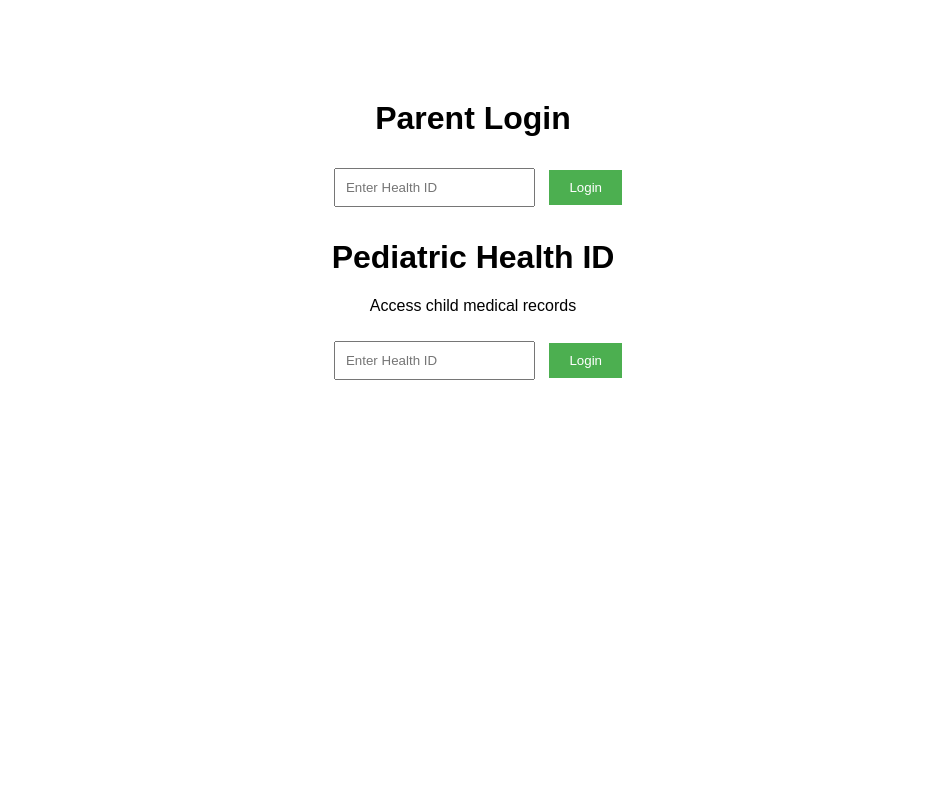
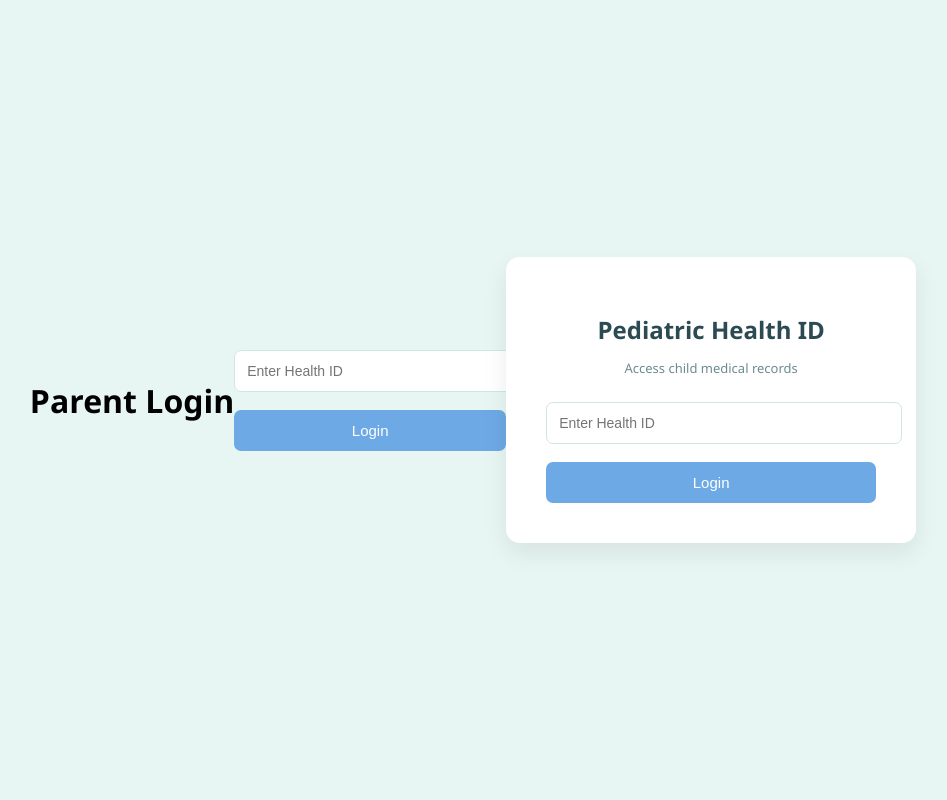
Before and after one commit to Amritha2303/pediatric-health-system, a Flask app: page / in a window 1280 px wide. Shown: the whole page, without its empty margins (167-1114 px from the left). Run offline with Flask 3, Linux system fonts and the light colour scheme.

Commit message:
login css updated

```diff
--- a/static/style.css
+++ b/static/style.css
@@ -1,18 +1,60 @@
 body{
-font-family: Arial;
+font-family:"Segoe UI",sans-serif;
+background:#e8f6f3;
+margin:0;
+height:100vh;
+display:flex;
+justify-content:center;
+align-items:center;
+}
+
+.login-container{
+background:white;
+padding:40px;
+width:330px;
+border-radius:14px;
+box-shadow:0 10px 25px rgba(0,0,0,0.08);
 text-align:center;
-margin-top:100px;
+}
+
+.login-container h1{
+margin-bottom:5px;
+font-size:24px;
+color:#2c4a52;
+}
+
+.subtitle{
+font-size:13px;
+color:#6b8c93;
+margin-bottom:25px;
 }
 
 input{
-padding:10px;
-margin:10px;
+width:100%;
+padding:12px;
+margin-bottom:18px;
+border:1px solid #cfe7e2;
+border-radius:7px;
+font-size:14px;
+outline:none;
+}
+
+input:focus{
+border-color:#7fd1c6;
 }
 
 button{
-padding:10px 20px;
-background:#4CAF50;
+width:100%;
+padding:12px;
+background:#6da9e4;
+border:none;
 color:white;
-border:none;
+font-size:15px;
+border-radius:7px;
 cursor:pointer;
+transition:0.3s;
 }
+
+button:hover{
+background:#5a96d4;
+}
```
